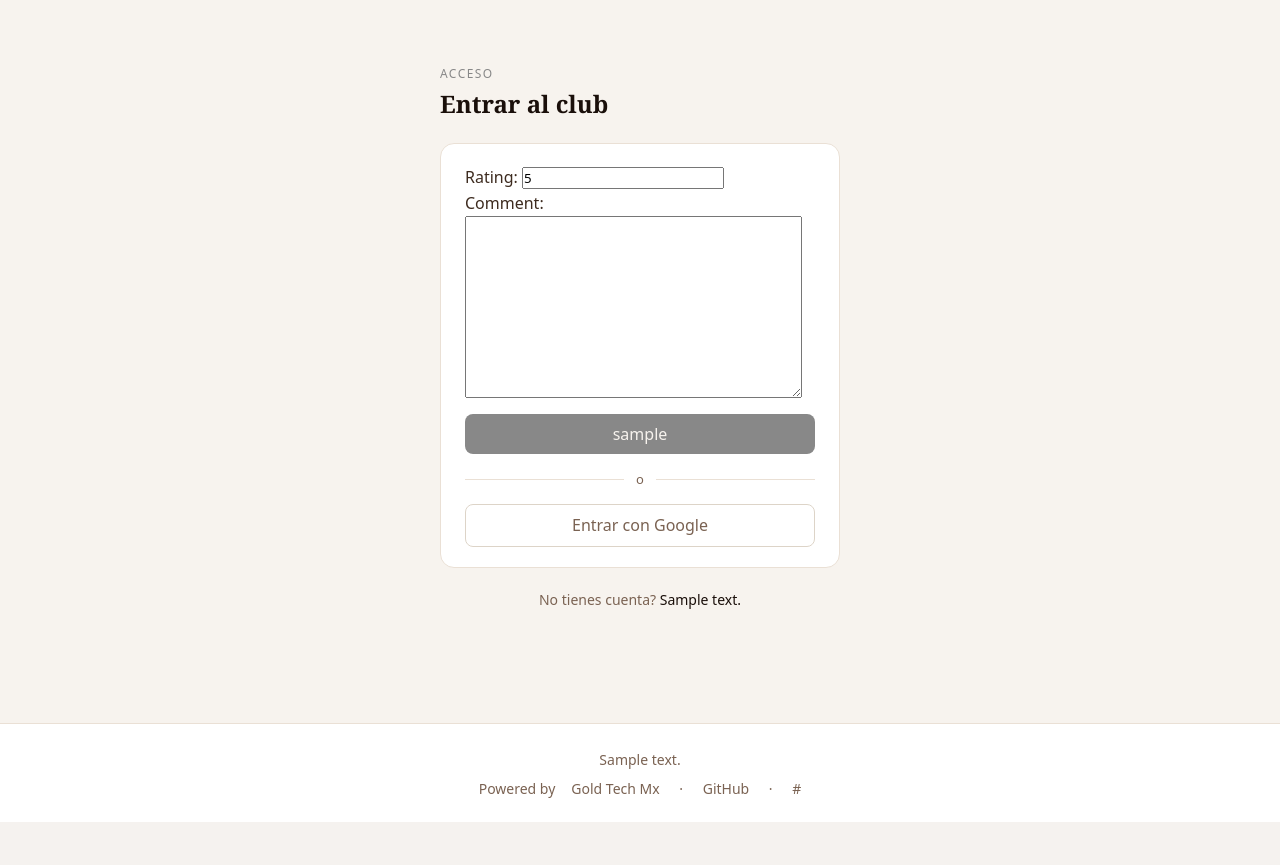
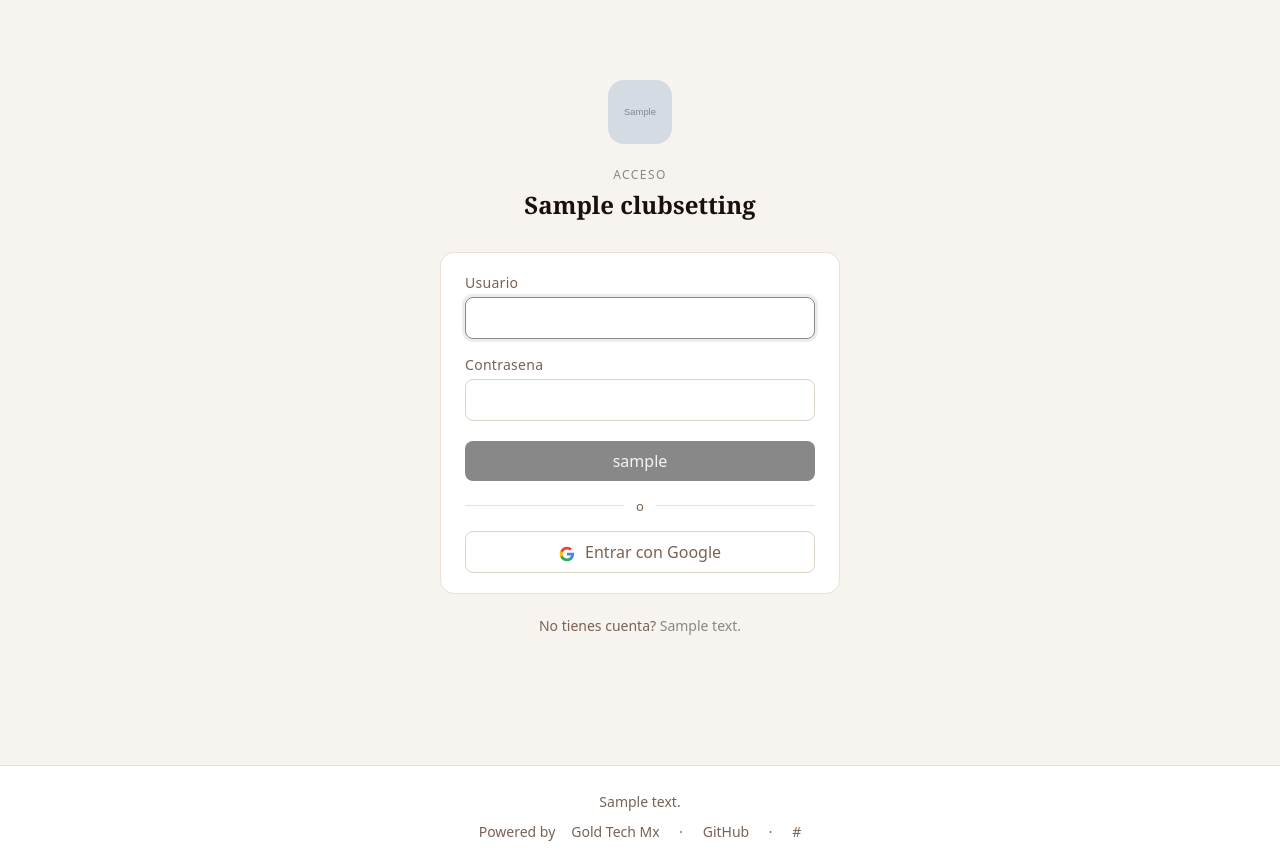
Before and after one commit to bobybonillamx/club_lectura, a Django app: template app/templates/auth/login.html in a window 1280 px wide. Shown: the part 56-921 px from the top of the page. Before the commit the page ends 878 px from the top, so only its background shows below. Run offline with Django 5.2, Linux system fonts and the light colour scheme; the template is opened without the code that fills it: values that come from a table or form of the project are taken from there, others are empty; tables that the repository leaves empty hold one stand-in row (values such as "Sample post"); grey boxes marked "Sample" are stand-in pictures.

Commit message:
Update login.html

```diff
--- a/app/templates/auth/login.html
+++ b/app/templates/auth/login.html
@@ -1,19 +1,44 @@
 {% extends 'base.html' %}
 {% block content %}
-<div style="max-width:400px;margin:2rem auto;">
-  <p class="eyebrow" style="margin-bottom:.375rem;">Acceso</p>
-  <h1 style="font-size:1.5rem;margin-bottom:1.5rem;">Entrar al club</h1>
+<div style="max-width:400px;margin:3rem auto;">
+  <div style="text-align:center;margin-bottom:2rem;">
+    {% if club_settings.icon_url %}
+    <img src="{{ club_settings.icon_url }}" style="width:64px;height:64px;border-radius:16px;margin-bottom:1rem;">
+    {% endif %}
+    <p class="eyebrow" style="margin-bottom:.375rem;">Acceso</p>
+    <h1 style="font-size:1.5rem;">{{ club_settings.name }}</h1>
+  </div>
   <div class="card card-body">
-    <form method="post">{% csrf_token %}{{ form.as_p }}
-      <button class="btn btn-dark" style="width:100%;margin-top:.5rem;">{{ club_settings.effective_cta_login }}</button>
+    {% if form.errors %}
+    <div class="alert alert-info" style="margin-bottom:1rem;background:color-mix(in srgb,#e53e3e 10%,var(--surface));border-color:#e53e3e;color:var(--ink);">
+      Usuario o contrasena incorrectos.
+    </div>
+    {% endif %}
+    <form method="post">{% csrf_token %}
+      <div class="field">
+        <label class="lbl">Usuario</label>
+        <input class="inp" type="text" name="username" autofocus autocomplete="username" required>
+      </div>
+      <div class="field" style="margin-bottom:1.25rem;">
+        <label class="lbl">Contrasena</label>
+        <input class="inp" type="password" name="password" autocomplete="current-password" required>
+      </div>
+      <button class="btn btn-dark" style="width:100%;">{{ club_settings.effective_cta_login }}</button>
     </form>
-    {% if club_settings.google_login_enabled and club_settings.google_client_id and club_settings.google_client_secret %}
+    {% if club_settings.google_login_enabled and club_settings.google_client_id %}
     <div style="display:flex;align-items:center;gap:.75rem;margin:1rem 0;">
-      <div style="flex:1;height:1px;background:var(--border);"></div><span style="font-size:.8125rem;color:var(--ink-light);">o</span><div style="flex:1;height:1px;background:var(--border);"></div>
+      <div style="flex:1;height:1px;background:var(--border);"></div>
+      <span style="font-size:.8125rem;color:var(--ink-light);">o</span>
+      <div style="flex:1;height:1px;background:var(--border);"></div>
     </div>
-    <a href="/accounts/google/login/" class="btn btn-ghost" style="width:100%;text-align:center;display:block;">Entrar con Google</a>
+    <a href="/accounts/google/login/" class="btn btn-ghost" style="width:100%;text-align:center;display:block;">
+      <svg width="16" height="16" viewBox="0 0 24 24" style="vertical-align:middle;margin-right:.375rem;"><path fill="#4285F4" d="M22.56 12.25c0-.78-.07-1.53-.2-2.25H12v4.26h5.92c-.26 1.37-1.04 2.53-2.21 3.31v2.77h3.57c2.08-1.92 3.28-4.74 3.28-8.09z"/><path fill="#34A853" d="M12 23c2.97 0 5.46-.98 7.28-2.66l-3.57-2.77c-.98.66-2.23 1.06-3.71 1.06-2.86 0-5.29-1.93-6.16-4.53H2.18v2.84C3.99 20.53 7.7 23 12 23z"/><path fill="#FBBC05" d="M5.84 14.09c-.22-.66-.35-1.36-.35-2.09s.13-1.43.35-2.09V7.07H2.18C1.43 8.55 1 10.22 1 12s.43 3.45 1.18 4.93l2.85-2.22.81-.62z"/><path fill="#EA4335" d="M12 5.38c1.62 0 3.06.56 4.21 1.64l3.15-3.15C17.45 2.09 14.97 1 12 1 7.7 1 3.99 3.47 2.18 7.07l3.66 2.84c.87-2.6 3.3-4.53 6.16-4.53z"/></svg>
+      Entrar con Google
+    </a>
     {% endif %}
   </div>
-  <p style="text-align:center;font-size:.875rem;color:var(--ink-light);margin-top:1.25rem;">No tienes cuenta? <a href="/registro/" style="color:var(--ink);font-weight:500;">{{ club_settings.effective_cta_register }}</a></p>
+  <p style="text-align:center;font-size:.875rem;color:var(--ink-light);margin-top:1.25rem;">
+    No tienes cuenta? <a href="/registro/" style="color:var(--accent);font-weight:500;">{{ club_settings.effective_cta_register }}</a>
+  </p>
 </div>
 {% endblock %}
```
